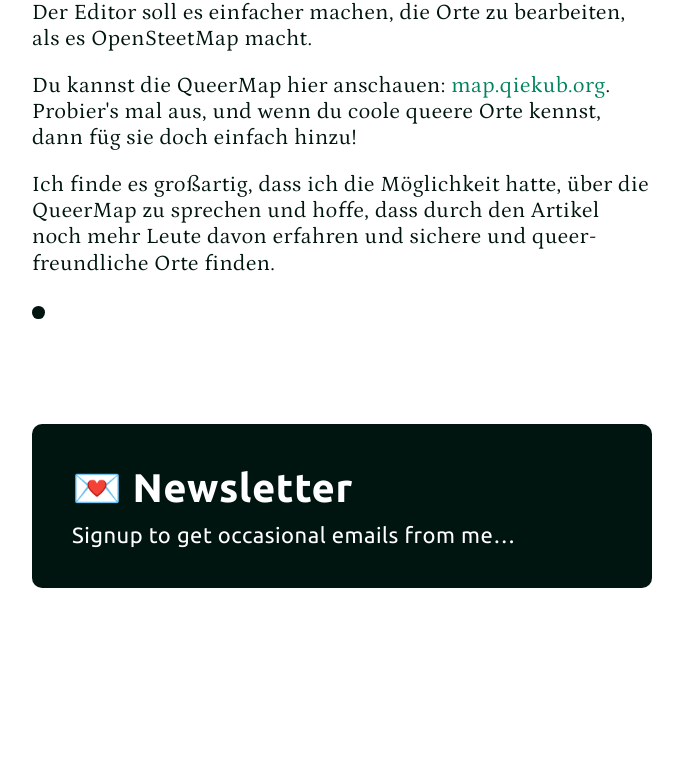
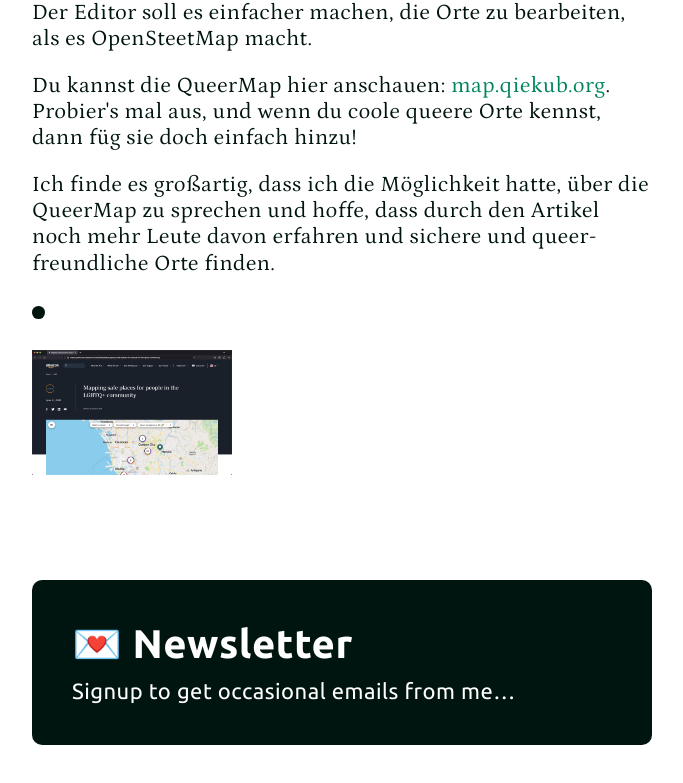
Before and after one commit to thomasrosen/thomasrosen.me, a React (Create React App) app: page /articles/aws-queermap in a window 1280 px wide. Shown: the part 2457-3240 px from the top of the page, without its empty margins (298-981 px from the left). Built offline with nearby package versions, Linux system fonts and the light colour scheme.

Commit message:
thomasrosen published a site update

```diff
--- a/src/components/pages/article.js
+++ b/src/components/pages/article.js
@@ -87,6 +87,20 @@ export default function Article() {
           <div dangerouslySetInnerHTML={{ __html: article.html }} itemprop="articleBody" />
           <Dot />
 
+          {
+            (!!article && typeof article.coverphoto === 'string' && article.coverphoto.length > 0)
+              ? <>
+                <br />
+                <br />
+                <meta itemprop="image" content={`https://thomasrosen.me/${article.coverphoto}`} />
+                <img src={article.coverphoto} alt={article.title} style={{
+                  width: '200px',
+                  maxWidth: '100%',
+                }} />
+              </>
+              : null
+          }
+
           <script type="application/ld+json">
             {JSON.stringify({
               "@context": "https://schema.org",
```
Also changed, not shown: 12 other files (tests, documents, lock files or other folders).
